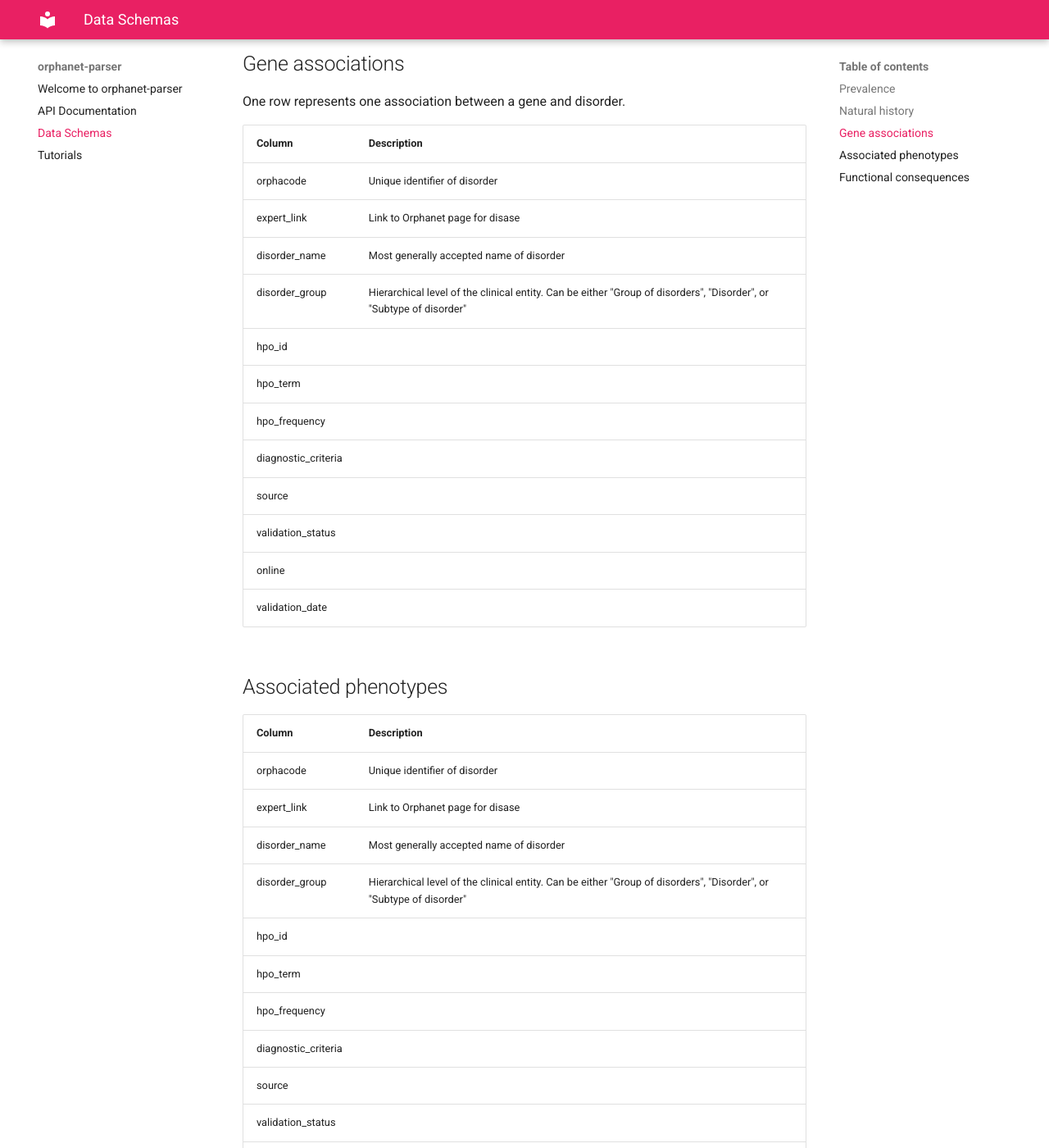
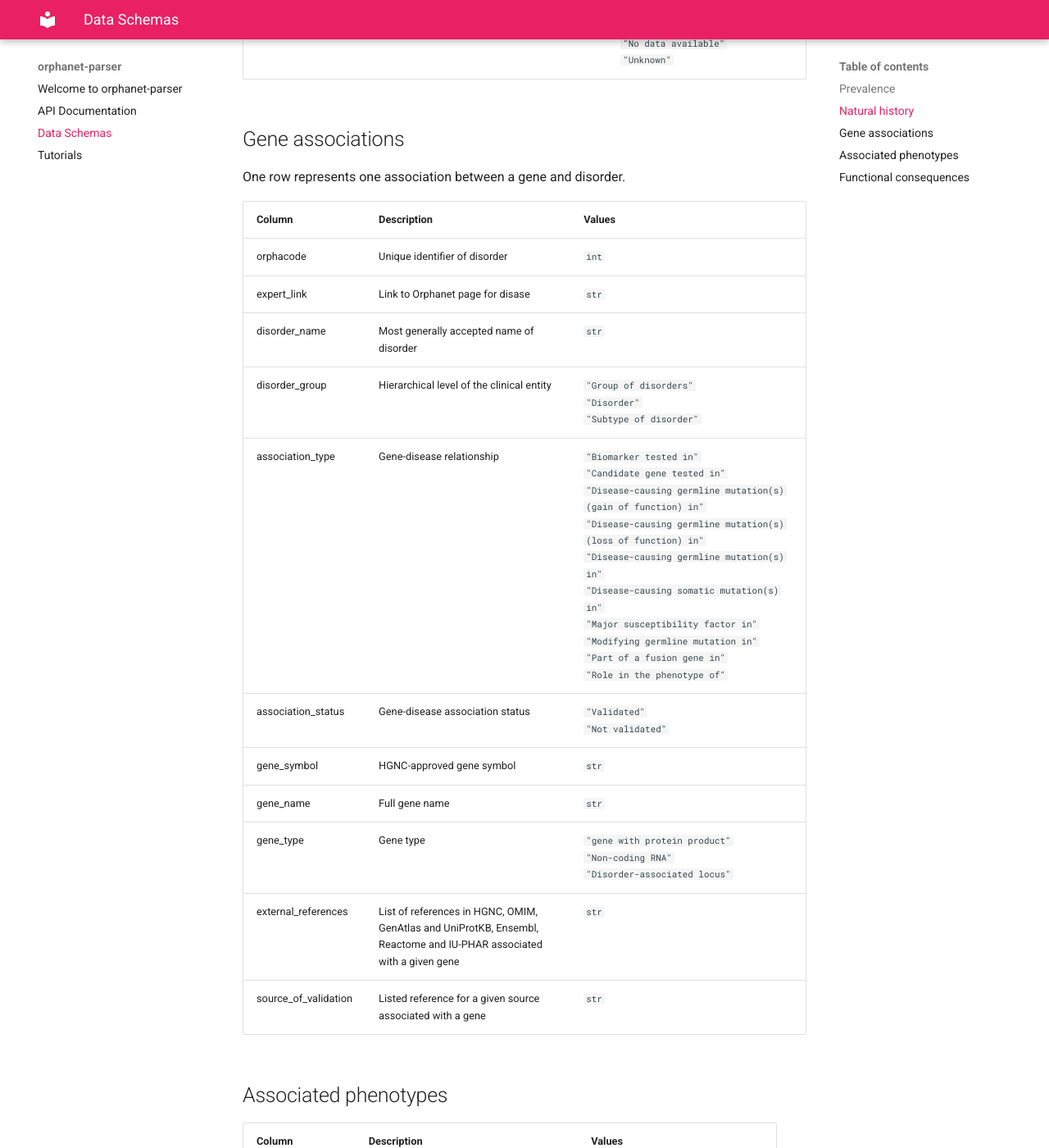
Before and after one commit to erleholgersen/orphanet-parser, an MkDocs documentation site: the page built from docs/tables.md, in a window 1280 px wide and 1400 px high, scrolled down 2111 px. Shown: the whole window at 82% size. Built offline with MkDocs 1.6.1 and Material for MkDocs 9.7.7, drawn with Linux system fonts in a browser that asks for light colours; some of the changed text lies outside the part shown.

Commit message:
Add gene associations table

```diff
--- a/docs/tables.md
+++ b/docs/tables.md
@@ -1,6 +1,8 @@
 # Data Schemas
 
-Details of data frames returned by orphanet-parser.
+Details of data frames returned by orphanet-parser. All data is parsed from XML files provided by Orphanet, and column names are preserved (as snake case) to the extent possible.
+
+For more detailed information on the datasets, see the [Orphadata free access product description](https://www.orphadata.com/docs/OrphadataFreeAccessProductsDescription.pdf).
 
 ## Prevalence
 
@@ -39,30 +41,28 @@ One row represents one disorder, and contains information on the age of onset an
 One row represents one association between a gene and disorder.
 
 
-|Column                         |Description                        |
-|:------------------------------|:----------------------------------|
-|orphacode                      |Unique identifier of disorder      |
-|expert_link                    |Link to Orphanet page for disase   |
-|disorder_name                  |Most generally accepted name of disorder   |
-|disorder_group                 |Hierarchical level of the clinical entity. Can be either "Group of disorders", "Disorder", or "Subtype of disorder"    |
-|hpo_id                         |
-|hpo_term                       |
-|hpo_frequency                  |
-|diagnostic_criteria            |
-|source                         |
-|validation_status              |
-|online                         |
-|validation_date                |
-
+|Column                         |Description                        |<div style="width:210px">Values</div>|
+|:------------------------------|:----------------------------------|:----------------------|
+|orphacode                      |Unique identifier of disorder      |`int`                  |
+|expert_link                    |Link to Orphanet page for disase   |`str`                  |
+|disorder_name                  |Most generally accepted name of disorder   |`str`          |
+|disorder_group                 |Hierarchical level of the clinical entity |`"Group of disorders"`</br>`"Disorder"`</br> `"Subtype of disorder"`
+|association_type               |Gene-disease relationship|`"Biomarker tested in"`</br>`"Candidate gene tested in"`</br>`"Disease-causing germline mutation(s) (gain of function) in"`</br>`"Disease-causing germline mutation(s) (loss of function) in"`</br>`"Disease-causing germline mutation(s) in"`</br>`"Disease-causing somatic mutation(s) in"`</br>`"Major susceptibility factor in"`</br>`"Modifying germline mutation in"`</br>`"Part of a fusion gene in"`</br>`"Role in the phenotype of"` |
+|association_status             |Gene-disease association status    |`"Validated"`</br>`"Not validated"`    |
+|gene_symbol                    |HGNC-approved gene symbol  |`str`      |
+|gene_name                      |Full gene name     |`str`|
+|gene_type                      |Gene type  |`"gene with protein product"`</br>`"Non-coding RNA"`</br>`"Disorder-associated locus"`|
+|external_references            |List of references in HGNC, OMIM, GenAtlas and UniProtKB, Ensembl, Reactome and IU-PHAR associated with a given gene|`str`|
+|source_of_validation           |Listed reference for a given source associated with a gene|`str`|
 
 ## Associated phenotypes
 
-|Column                         |Description                        |
-|:------------------------------|:----------------------------------|
-|orphacode                      |Unique identifier of disorder      |
-|expert_link                    |Link to Orphanet page for disase   |
-|disorder_name                  |Most generally accepted name of disorder   |
-|disorder_group                 |Hierarchical level of the clinical entity. Can be either "Group of disorders", "Disorder", or "Subtype of disorder"    |
+|Column                         |Description                        |<div style="width:210px">Values</div>|
+|:------------------------------|:----------------------------------|:------------------|
+|orphacode                      |Unique identifier of disorder      |`int`|
+|expert_link                    |Link to Orphanet page for disase   |`str`|
+|disorder_name                  |Most generally accepted name of disorder   |`str`|
+|disorder_group                 |Hierarchical level of the clinical entity.   |`"Group of disorders"`</br>`"Disorder"`</br> `"Subtype of disorder"` |
 |hpo_id                         |
 |hpo_term                       |
 |hpo_frequency                  |
@@ -75,12 +75,12 @@ One row represents one association between a gene and disorder.
 
 ## Functional consequences
 
-|Column                         |Description                        |
-|:------------------------------|:----------------------------------|
-|orphacode                      |Unique identifier of disorder      |
-|expert_link                    |Link to Orphanet page for disase   |
-|disorder_name                  |Most generally accepted name of disorder   |
-|disorder_group                 |Hierarchical level of the clinical entity. Can be either "Group of disorders", "Disorder", or "Subtype of disorder"    |
+|Column                         |Description                        |<div style="width:210px">Values</div>|
+|:------------------------------|:----------------------------------|:------------------|
+|orphacode                      |Unique identifier of disorder      |`int`|
+|expert_link                    |Link to Orphanet page for disase   |`str`|
+|disorder_name                  |Most generally accepted name of disorder   |`str`|
+|disorder_group                 |Hierarchical level of the clinical entity.   |`"Group of disorders"`</br>`"Disorder"`</br> `"Subtype of disorder"` |
 |disability                     |
 |frequence_disability           |
 |temporality_disability         |
```
